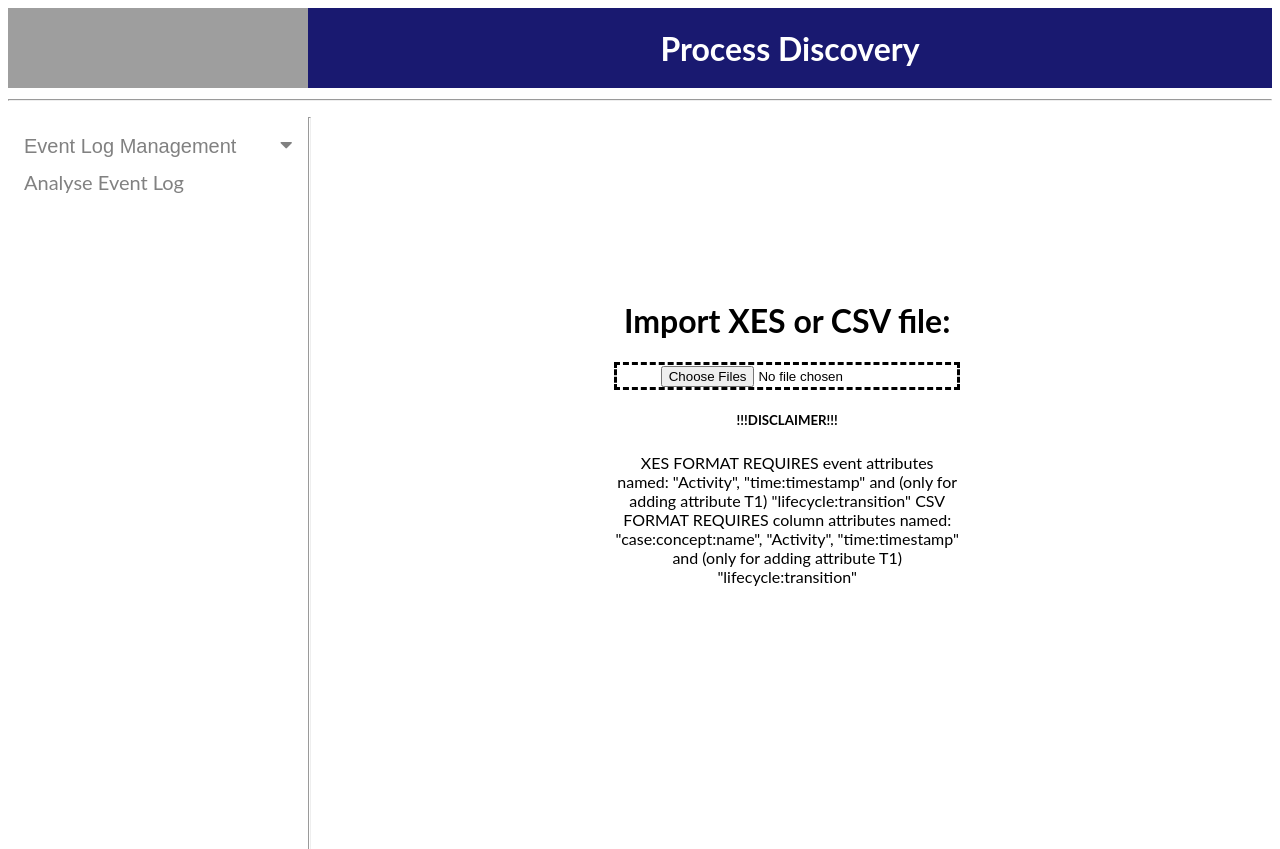
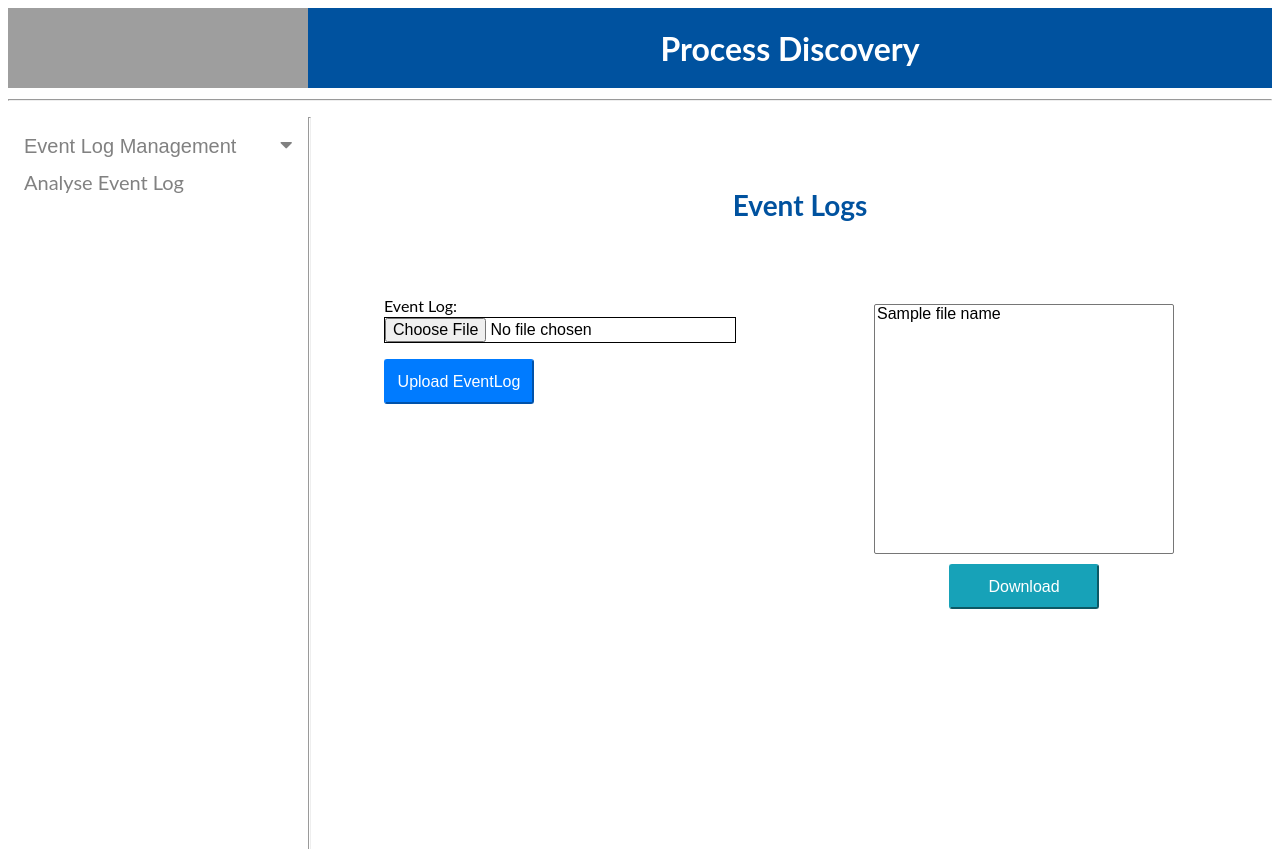
Before and after one commit to KLiehr/WS2122---Feature-Aggregation-and-Clustering, a Django app: template ProjectApp/templates/ProjectApp/Import.html in a window 1280 px wide. Shown: the top 849 px of the page. Run offline with Django 3.2, Linux system fonts and the light colour scheme; the template is opened without the code that fills it: most values are stand-ins (such as "Sample title", 1, 10 or a date in 2020); some libraries are stand-ins or nearby versions; grey boxes are pictures that could not be loaded.

Commit message:
Import changes

```diff
--- a/ProjectApp/templates/ProjectApp/Import.html
+++ b/ProjectApp/templates/ProjectApp/Import.html
@@ -1,33 +1,35 @@
 {% extends 'main.html' %}
 
 {% block content %}
-<div style='position: absolute; top: 35%; left: 48%; right: 25%; text-align: center;'>
-    <h1>Import XES or CSV file:</h1>
-    <form action="upload/" method="POST" class="dropzone" id="my-dropzone" style='border: dashed;'>
+
+<div style='position: absolute; top: 20%; left: 45%; right: 20%; text-align: center;'>
+    <h3 style='font-size: 1.75rem; color:#00529F;'>Event Logs</h3>
+</div>
+<div style='position: absolute; top: 35%; left: 30%; right: 45%; text-align:left ;'>
+    <form action='upload/' method="post" enctype="multipart/form-data">
         {% csrf_token %}
-        <div class="fallback">
-            <input name="file" type="file" multiple />
-        </div>
+        <p>Event Log: <input accept= '.csv, .xes ' style=' font-size: 16px; margin-top: 2px; border:1px solid; border-color: black; width: 350px; ' type="file" name="file"> </p>
+
+        <p>
+            <button style='font-size: 16px; width: 150px; height: 45px; border-color: #007bff; background-color: #007bff; border-radius: 3px; color: white;' type="submit">Upload EventLog</button>
+        </p>
     </form>
-    <h5>!!!DISCLAIMER!!!</h5>
-    <h6></h6>
-    <h7> XES FORMAT REQUIRES event attributes named:
-        "Activity", "time:timestamp" and (only for adding attribute T1) "lifecycle:transition"</h7>
-    <h8></h8>
-    <h9> CSV FORMAT REQUIRES column attributes named:
-        "case:concept:name", "Activity", "time:timestamp" and (only for adding attribute T1) "lifecycle:transition"</h9>
-    <h10></h10>
+</div>
+
+<div style='position: absolute; top: 38%; left: 65%; right: 5%; text-align: center;'>
+
+    <form name="choice" action="" method="POST">
+        {% csrf_token %}
+        <select style='width: 300px; height: 250px; font-size: 16px;' name="log_list" size="10">
+            {% for title in fileNames %}
+            <option value="{{title}}">{{title}}</option>
+            {% endfor %}
+        </select>
+
+        <input style='margin-top: 10px; font-size: 16px; width: 150px; height: 45px; background-color: #17a2b8; border-color: #17a2b8; border-radius: 3px; color: white;' type="submit"
+               value="Download" name="downloadButton" id='downloadButton' />
+    </form>
 
 </div>
-<script>
-    Dropzone.autoDiscover = false;
-    const myDropzone = new Dropzone("#my-dropzone", {
-        url:"upload/",
-        maxFiles:1,
-        acceptedFiles: '.xes, .csv',
-        success:function(){
-            location.href="AttrType/"
-        }
-    })
-</script>
+
 {% endblock %}
--- /dev/null
+++ b/ProjectApp/templates/ProjectApp/ProcessModel.html
@@ -0,0 +1,5 @@
+{% extends 'main.html' %}
+
+{% block content %}
+
+{% endblock %}
--- a/ProjectApp/urls.py
+++ b/ProjectApp/urls.py
@@ -16,5 +16,6 @@ urlpatterns=[
     path('Filters/download/', views.downloadFilters,name='downloadFilters'),
     path('UseCase/', views.useCase, name="useCase"),
     path('UseCase/DecisionTree/', views.decisionTree, name='decisionTree'),
-    path('UseCase/OutputTree/', views.outputTree, name='outputTree'),
+    # path('UseCase/Clustering/', views.decisionTree, name='decisionTree'),
+    # path('UseCase/ProcessModel/', views.decisionTree, name='decisionTree'),
 ]
--- a/templates/navbar.html
+++ b/templates/navbar.html
@@ -5,7 +5,7 @@
             <img src="https://i.ibb.co/Y0BHB0X/logo.png" alt='LOGO' width="300" height="80">
         </a>
     </div>
-    <div style= 'margin-left:22%; background: #191970 ; height:80px; color: white; justify-content: center ;display: flex;'>
+    <div style= 'margin-left:22%; background: #00529F ; height:80px; color: white; justify-content: center ;display: flex;'>
         <h1>Process Discovery</h1>
     </div>
 </div>
```
Also changed, not shown: ProjectApp/templates/ProjectApp/Clustering.html (added, +12 -0 lines), ProjectApp/templates/ProjectApp/DecisionTree.html (added, +15 -0 lines), ProjectApp/templates/ProjectApp/UseCase.html (+3 -6 lines), ProjectApp/views.py (+30 -11 lines), db.sqlite3, media/images/clustering.png (added), media/images/decisionTree.png (added), media/images/processModel.png (added), 2 other files.
